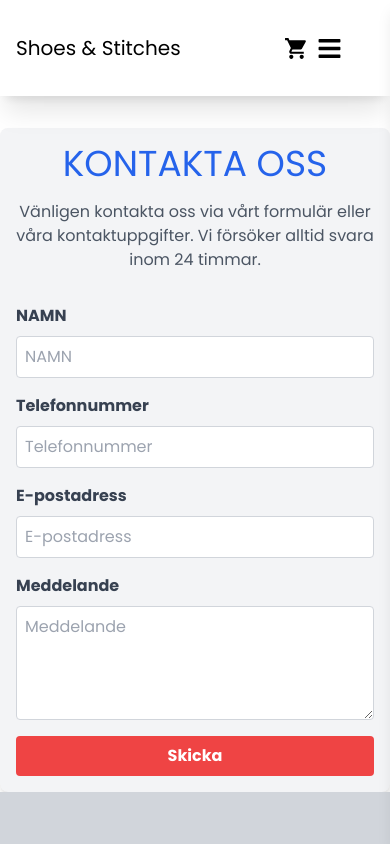
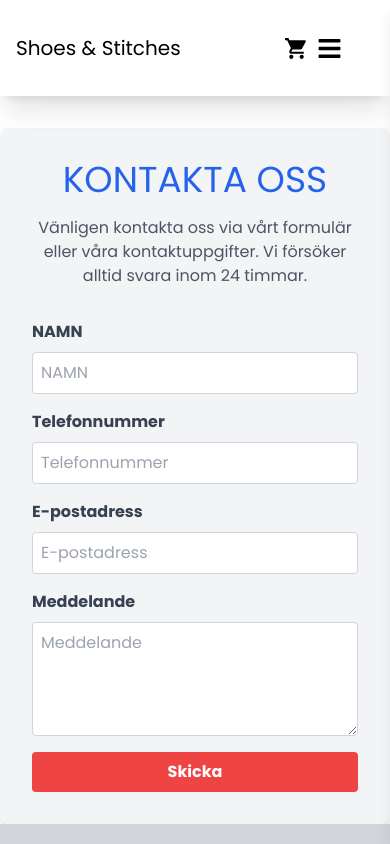
Before and after one commit to Swifty-sketch/webshop, a React (Vite) app: page /contact in a window 390 px wide. Shown: the top 844 px of the page. Built offline with nearby package versions, Linux system fonts and the light colour scheme.

Commit message:
css removed

```diff
--- a/src/pages/Contact.jsx
+++ b/src/pages/Contact.jsx
@@ -1,7 +1,7 @@
 import React, { useState } from "react";
 import { Form, Button, Container } from "react-bootstrap";
 import emailjs from "emailjs-com";
-import "./Contact.css";
+//import "./Contact.css"; // Remove this import if you've deleted the file
 
 const Contact = () => {
   const [formData, setFormData] = useState({
@@ -43,18 +43,16 @@ const Contact = () => {
   };
 
   return (
-    <Container className="contact-container mx-auto p-4 bg-gray-100 rounded-lg shadow-md max-w-xl">
-      <h1 className="contact-title text-4xl text-center text-blue-600 mb-4">
-        KONTAKTA OSS
-      </h1>
-      <p className="contact-subtitle text-center text-gray-600 mb-8">
+    <div className="container mx-auto p-8 bg-gray-100 rounded-lg shadow-md max-w-xl mt-8">
+      <h1 className="text-4xl text-center text-blue-600 mb-4">KONTAKTA OSS</h1>
+      <p className="text-center text-gray-600 mb-8">
         Vänligen kontakta oss via vårt formulär eller våra kontaktuppgifter. Vi
         försöker alltid svara inom 24 timmar.
       </p>
       <Form onSubmit={handleSubmit}>
         <div className="mb-4">
           <Form.Group controlId="formName">
-            <Form.Label className="form-label block text-gray-700 font-bold mb-2">
+            <Form.Label className="block text-gray-700 font-bold mb-2">
               NAMN
             </Form.Label>
             <Form.Control
@@ -64,13 +62,13 @@ const Contact = () => {
               value={formData.name}
               onChange={handleChange}
               required
-              className="form-control block w-full p-2 border border-gray-300 rounded"
+              className="block w-full p-2 border border-gray-300 rounded"
             />
           </Form.Group>
         </div>
         <div className="mb-4">
           <Form.Group controlId="formPhone">
-            <Form.Label className="form-label block text-gray-700 font-bold mb-2">
+            <Form.Label className="block text-gray-700 font-bold mb-2">
               Telefonnummer
             </Form.Label>
             <Form.Control
@@ -80,13 +78,13 @@ const Contact = () => {
               value={formData.phone}
               onChange={handleChange}
               required
-              className="form-control block w-full p-2 border border-gray-300 rounded"
+              className="block w-full p-2 border border-gray-300 rounded"
             />
           </Form.Group>
         </div>
         <div className="mb-4">
           <Form.Group controlId="formEmail">
-            <Form.Label className="form-label block text-gray-700 font-bold mb-2">
+            <Form.Label className="block text-gray-700 font-bold mb-2">
               E-postadress
             </Form.Label>
             <Form.Control
@@ -96,13 +94,13 @@ const Contact = () => {
               value={formData.email}
               onChange={handleChange}
               required
-              className="form-control block w-full p-2 border border-gray-300 rounded"
+              className="block w-full p-2 border border-gray-300 rounded"
             />
           </Form.Group>
         </div>
         <div className="mb-4">
           <Form.Group controlId="formMessage">
-            <Form.Label className="form-label block text-gray-700 font-bold mb-2">
+            <Form.Label className="block text-gray-700 font-bold mb-2">
               Meddelande
             </Form.Label>
             <Form.Control
@@ -113,20 +111,20 @@ const Contact = () => {
               value={formData.message}
               onChange={handleChange}
               required
-              className="form-control block w-full p-2 border border-gray-300 rounded"
+              className="block w-full p-2 border border-gray-300 rounded"
             />
           </Form.Group>
         </div>
         <Button
           variant="danger"
           type="submit"
-          className="submit-button w-full py-2 bg-red-500 text-white font-bold rounded hover:bg-red-600"
+          className="w-full py-2 bg-red-500 text-white font-bold rounded hover:bg-red-600"
         >
           Skicka
         </Button>
       </Form>
       {showConfirmation && (
-        <div className="confirmation-dialog mt-4 p-4 border border-green-500 bg-green-100 text-green-700 rounded text-center">
+        <div className="mt-4 p-4 border border-green-500 bg-green-100 text-green-700 rounded text-center">
           <p>Your message was sent successfully!</p>
           <Button
             onClick={() => setShowConfirmation(false)}
@@ -136,7 +134,7 @@ const Contact = () => {
           </Button>
         </div>
       )}
-    </Container>
+    </div>
   );
 };
 
--- a/src/pages/contact.css
+++ /dev/null
@@ -1,75 +0,0 @@
-.contact-container {
-  margin-top: 2rem;
-  padding: 2rem;
-  background-color: #f9f9f9;
-  border-radius: 8px;
-  max-width: 800px;
-  margin-left: auto;
-  margin-right: auto;
-  box-shadow: 0 4px 8px rgba(0, 0, 0, 0.1);
-}
-
-.contact-title {
-  text-align: center;
-  color: #2d3238;
-  font-size: 2.5rem;
-  margin-bottom: 1rem;
-}
-
-.contact-subtitle {
-  text-align: center;
-  color: #555;
-  font-size: 1rem;
-  margin-bottom: 2rem;
-}
-
-.form-label {
-  color: #333;
-  font-weight: bold;
-}
-
-.form-control {
-  border: 1px solid #ddd;
-  border-radius: 4px;
-  padding: 0.75rem;
-  font-size: 1rem;
-  margin-bottom: 1rem;
-}
-
-.submit-button {
-  display: block;
-  width: 100%;
-  margin-top: 1rem;
-  background-color: #d9534f;
-  border: none;
-  padding: 0.75rem;
-  border-radius: 4px;
-  color: white;
-  font-size: 1.25rem;
-  cursor: pointer;
-  transition: background-color 0.3s ease;
-}
-
-.submit-button:hover {
-  background-color: #c9302c;
-}
-
-.confirmation-dialog {
-  margin-top: 1rem;
-  padding: 1rem;
-  border: 1px solid #28a745;
-  background-color: #d4edda;
-  color: #155724;
-  text-align: center;
-  border-radius: 4px;
-}
-
-@media (max-width: 768px) {
-  .contact-container {
-    padding: 1rem;
-  }
-
-  .submit-button {
-    font-size: 1rem;
-  }
-}
```
